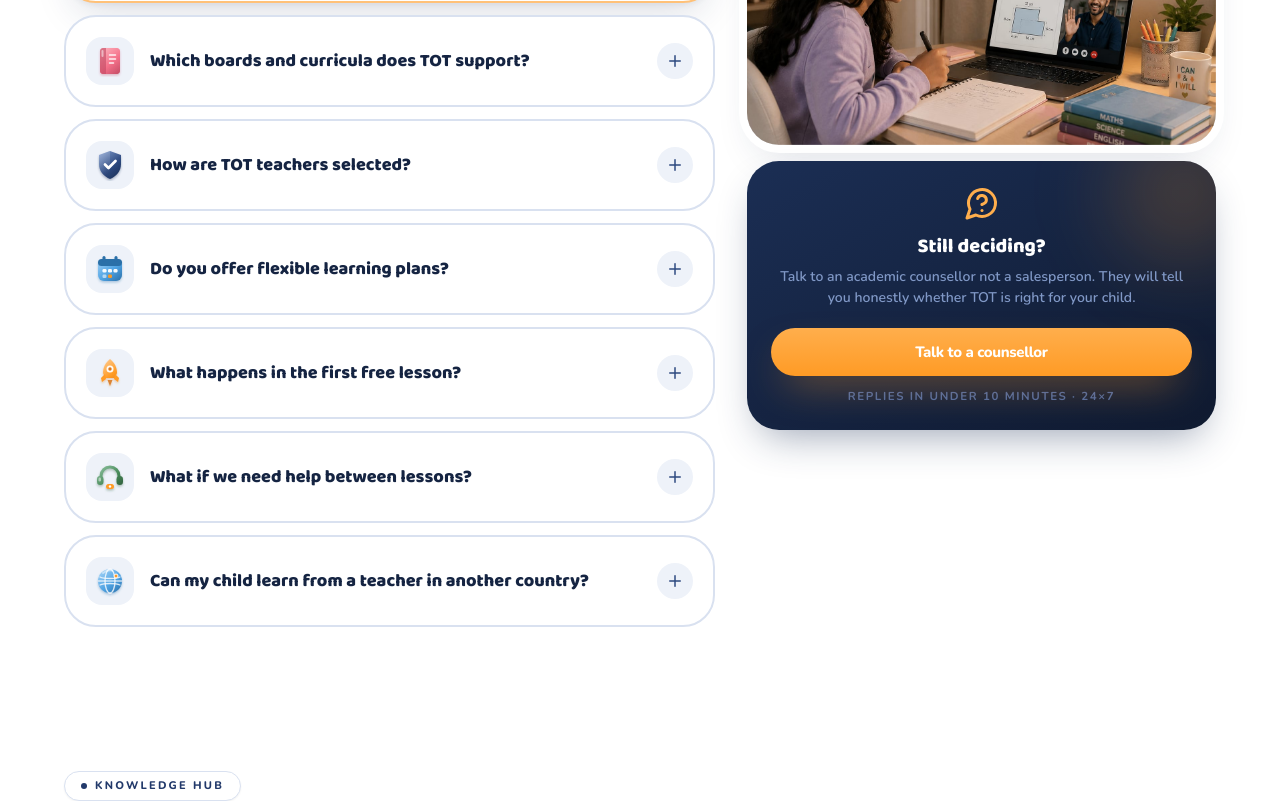
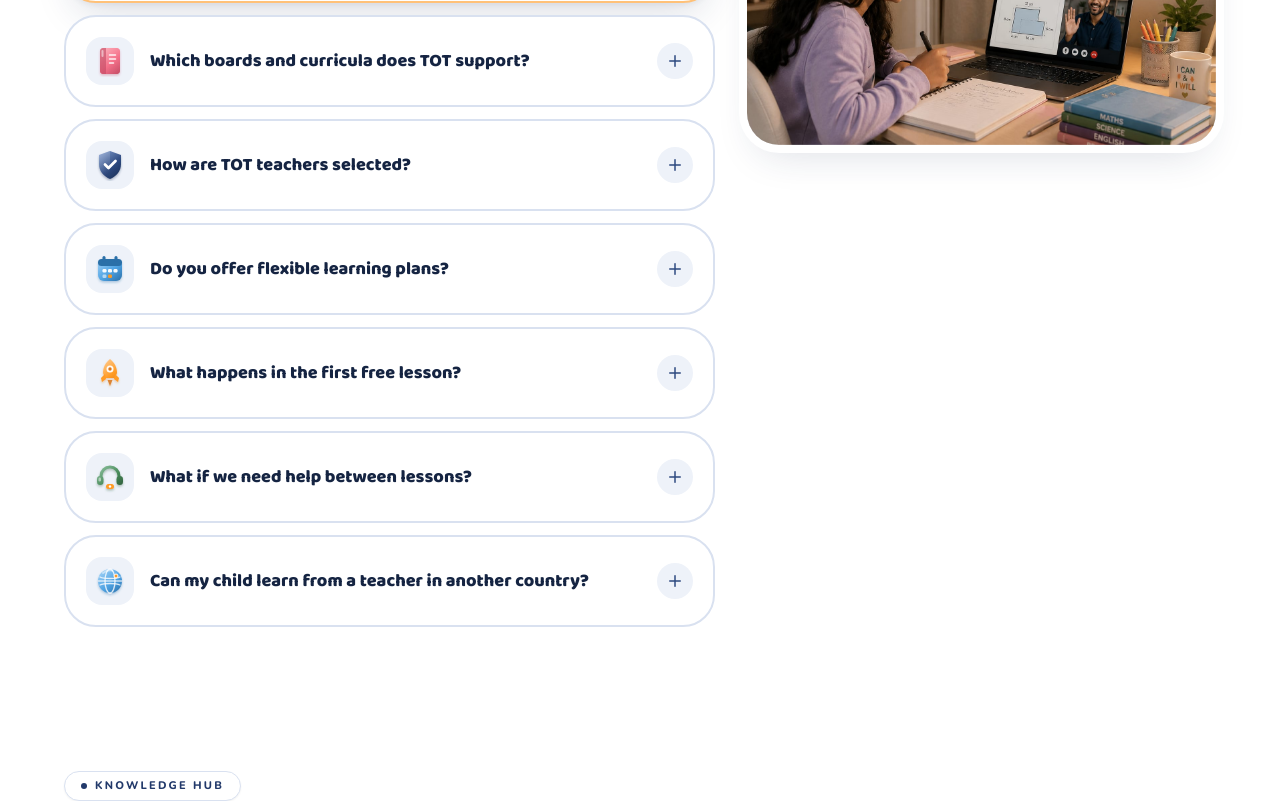
Before and after one commit to Lakshayg001/OnlyTeacher, a React (Vite) app: page / in a window 1280 px wide. Shown: the part 6720-7521 px from the top of the page. Built offline with nearby package versions, Linux system fonts and the light colour scheme.

Commit message:
Remove orange styling from FAQs and remove CTA box

```diff
--- a/src/components/home/Faq.tsx
+++ b/src/components/home/Faq.tsx
@@ -105,25 +105,7 @@ export function Faq() {
                                 />
                             </div>
 
-                            <div className="relative overflow-hidden rounded-4xl bg-gradient-to-br from-navy-700 to-navy-900 p-6 text-center shadow-clay-navy">
-                                <div aria-hidden="true" className="absolute -right-10 -top-10 h-36 w-36 rounded-full bg-amber-500/20 blur-2xl" />
-                                <div className="relative">
-                                    <MessageCircleQuestion className="mx-auto h-9 w-9 text-amber-400" />
-                                    <p className="mt-3 font-display text-xl font-extrabold leading-snug text-white">
-                                        Still deciding?
-                                    </p>
-                                    <p className="mt-1.5 text-[14px] font-semibold text-navy-300">
-                                        Talk to an academic counsellor not a salesperson. They will tell you honestly
-                                        whether TOT is right for your child.
-                                    </p>
-                                    <Button to="/contact" full className="mt-5">
-                                        Talk to a counsellor
-                                    </Button>
-                                    <p className="mt-3 text-[11.5px] font-bold uppercase tracking-[0.14em] text-navy-400">
-                                        Replies in under 10 minutes · 24×7
-                                    </p>
-                                </div>
-                            </div>
+
                         </div>
                     </Reveal>
                 </div>
--- a/src/data/site.ts
+++ b/src/data/site.ts
@@ -576,7 +576,7 @@ export const FAQS: Faq[] = [
  },
  {
   q: 'How are TOT teachers selected?',
-  a: '<span class="text-amber-500 font-medium block mb-2">Because the right teacher makes all the difference.</span>Every TOT teacher is carefully selected for subject expertise, teaching ability, experience, communication and genuine care for students. Each applicant goes through a rigorous subject assessment, live teaching demonstration, academic evaluation, identity and background verification, and curriculum-specific assessment before joining our teaching community.',
+  a: 'Every TOT teacher is carefully selected for subject expertise, teaching ability, experience, communication and genuine care for students. Each applicant goes through a rigorous subject assessment, live teaching demonstration, academic evaluation, identity and background verification, and curriculum-specific assessment before joining our teaching community.',
   icon: 'shield',
  },
  {
@@ -586,7 +586,7 @@ export const FAQS: Faq[] = [
  },
  {
   q: 'What happens in the first free lesson?',
-  a: '<span class="text-amber-500 font-medium block mb-2">Your child meets a teacher. The teacher meets the learner.</span>We begin by understanding your child not simply starting with a textbook. The teacher observes how they think, explains concepts at their level, encourages questions and creates a comfortable space to learn.<br/><br/>Afterwards, we share thoughtful feedback so you can understand where your child is today and how we can help them move forward.<br/><br/><strong>One lesson. One teacher. A first glimpse of what personalised learning can feel like.</strong>',
+  a: 'Your child meets a teacher. The teacher meets the learner.<br/><br/>We begin by understanding your child not simply starting with a textbook. The teacher observes how they think, explains concepts at their level, encourages questions and creates a comfortable space to learn.<br/><br/>Afterwards, we share thoughtful feedback so you can understand where your child is today and how we can help them move forward.<br/><br/>One lesson. One teacher. A first glimpse of what personalised learning can feel like.',
   icon: 'rocket',
  },
  {
```
